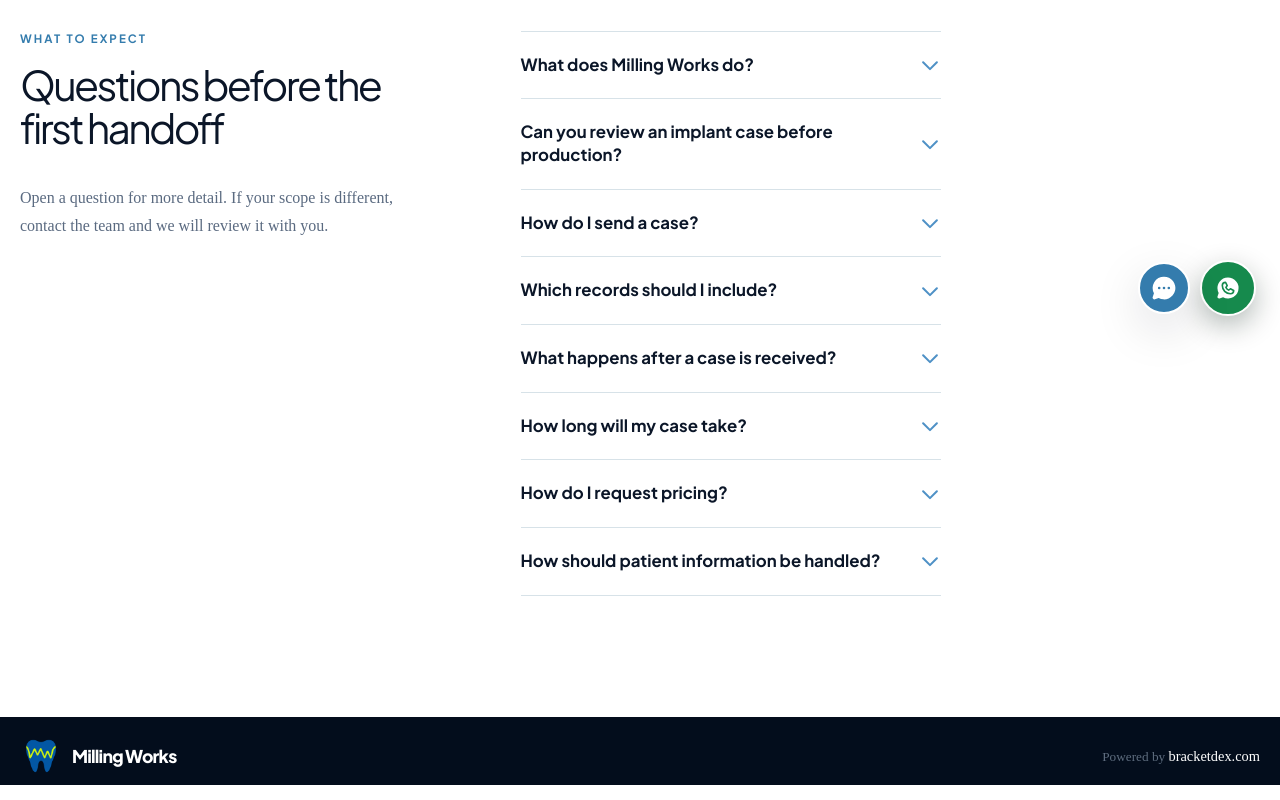
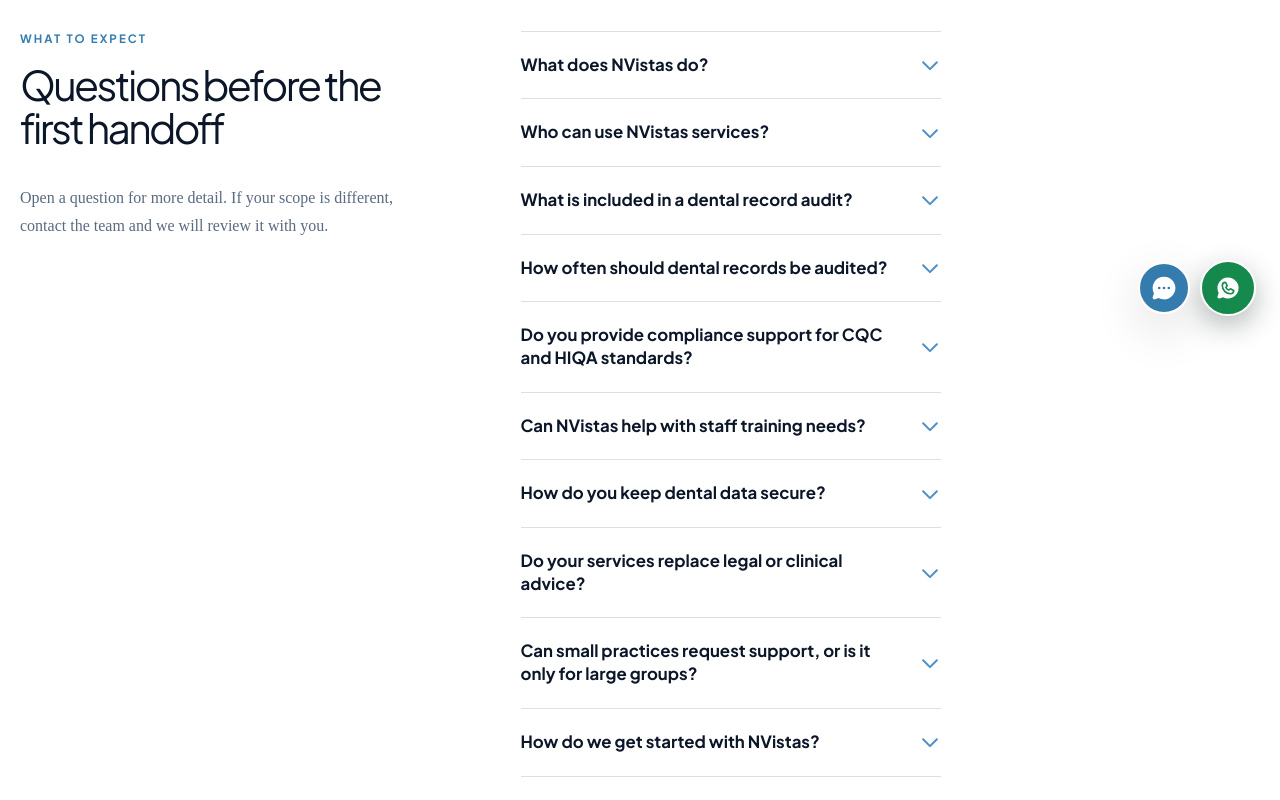
Before and after one commit to DarshanChoudhari2022/millingworks, a React (Vite) app: page /faqs in a window 1280 px wide. Shown: the part 460-1260 px from the top of the page. Built offline with nearby package versions, Linux system fonts and the light colour scheme.

Commit message:
feat: replace FAQ content with NVistas-based FAQs

```diff
--- a/src/content/faqs.ts
+++ b/src/content/faqs.ts
@@ -1,14 +1,70 @@
-export type FaqGroup = 'Services' | 'Case Submission' | 'Process' | 'Delivery' | 'Pricing' | 'Privacy'
+export type FaqGroup = 'General'
 
-export interface FaqItem { group: FaqGroup; question: string; answer: string }
+export interface FaqItem {
+  group: FaqGroup
+  question: string
+  answer: string
+}
 
 export const faqs: FaqItem[] = [
-  { group: 'Services', question: 'What does Milling Works do?', answer: 'Milling Works is a dental laboratory focused on crowns, bridges and implant restorations for dental practices and partner laboratories.' },
-  { group: 'Services', question: 'Can you review an implant case before production?', answer: 'Yes. Share the prescription and available case records so the laboratory can review the information and identify questions before work begins.' },
-  { group: 'Case Submission', question: 'How do I send a case?', answer: 'Start with the contact form, email or WhatsApp handoff. Tell us which records you have and a team member can confirm the appropriate submission route.' },
-  { group: 'Case Submission', question: 'Which records should I include?', answer: 'Requirements depend on the restoration. Share the prescription and the records already available; the laboratory will confirm if anything else is needed for review.' },
-  { group: 'Process', question: 'What happens after a case is received?', answer: 'The case information is reviewed first. Questions are resolved before the restoration moves through production, finishing, quality review and dispatch.' },
-  { group: 'Delivery', question: 'How long will my case take?', answer: 'Timing depends on the restoration, records and case requirements. The expected schedule is discussed once the laboratory has reviewed the case.' },
-  { group: 'Pricing', question: 'How do I request pricing?', answer: 'Share the case type and requirements. Milling Works will review the scope and prepare the appropriate quotation.' },
-  { group: 'Privacy', question: 'How should patient information be handled?', answer: 'Only share information needed for the laboratory work through an agreed route. Contact the team before sending sensitive records if you need guidance.' },
+  {
+    group: 'General',
+    question: 'What does NVistas do?',
+    answer:
+      'NVistas provides specialist support services for dental teams, including dental record auditing, clinical governance support, compliance-focused training, and advisory support designed to improve documentation quality and patient safety processes.',
+  },
+  {
+    group: 'General',
+    question: 'Who can use NVistas services?',
+    answer:
+      'Our services are designed for dental practices, dental groups, and professionals looking to strengthen record quality, compliance readiness, and operational governance in day-to-day workflows.',
+  },
+  {
+    group: 'General',
+    question: 'What is included in a dental record audit?',
+    answer:
+      'A typical audit includes a structured review of selected dental records against agreed criteria, identification of documentation gaps, trend analysis, and a practical report with recommendations for improvement.',
+  },
+  {
+    group: 'General',
+    question: 'How often should dental records be audited?',
+    answer:
+      'Audit frequency depends on your clinic size, risk profile, and regulatory expectations. Many practices choose periodic audits to maintain consistency and identify issues early, but the schedule should fit your governance plan.',
+  },
+  {
+    group: 'General',
+    question: 'Do you provide compliance support for CQC and HIQA standards?',
+    answer:
+      'Yes. NVistas supports dental organisations with documentation and governance reviews aligned to relevant standards, including CQC and HIQA-focused expectations where applicable.',
+  },
+  {
+    group: 'General',
+    question: 'Can NVistas help with staff training needs?',
+    answer:
+      'Yes. Audit findings can highlight recurring documentation issues, and we provide guidance that helps teams target training where it is likely to have the greatest operational impact.',
+  },
+  {
+    group: 'General',
+    question: 'How do you keep dental data secure?',
+    answer:
+      'We use agreed secure transfer and handling routes, limit access based on role, and follow documented information-governance processes to protect sensitive data throughout the review workflow.',
+  },
+  {
+    group: 'General',
+    question: 'Do your services replace legal or clinical advice?',
+    answer:
+      'No. Our services provide operational and documentation-focused support. They do not replace legal advice, regulatory interpretation, diagnosis, or independent clinical judgement.',
+  },
+  {
+    group: 'General',
+    question: 'Can small practices request support, or is it only for large groups?',
+    answer:
+      'Both can engage. We work with independent practices as well as larger groups, and the scope can be tailored to your size, priorities, and current governance maturity.',
+  },
+  {
+    group: 'General',
+    question: 'How do we get started with NVistas?',
+    answer:
+      'You can start by contacting the team with your current requirements. We will discuss your objectives, agree scope, and define a practical delivery plan for your audit or governance support needs.',
+  },
 ]
```
